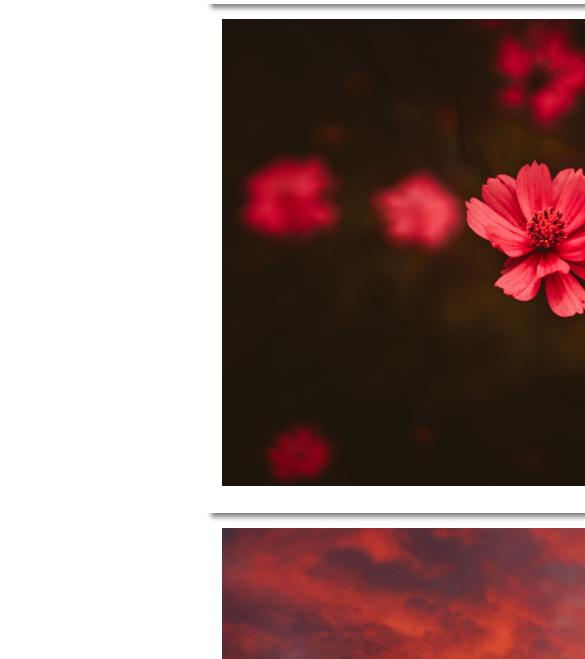
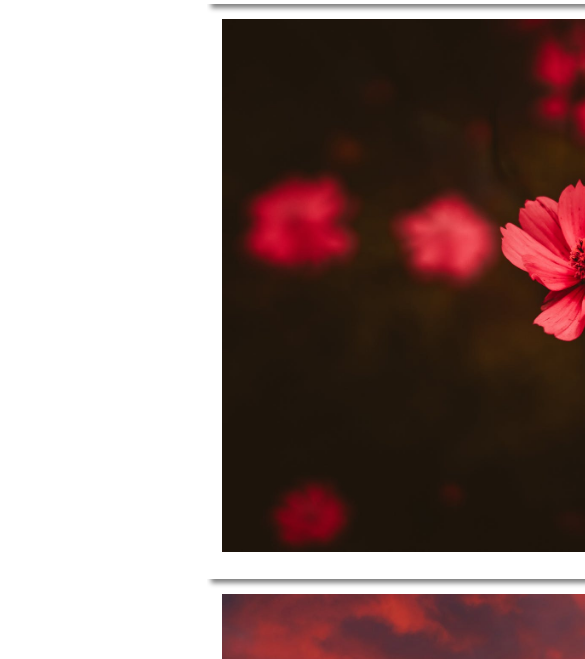
Before and after one commit to natalie-ori/photo-gallery, a plain HTML site: page index.html in a window 390 px wide. Shown: the part 185-844 px from the top of the page, 585 px wide, since content can reach past the window. Drawn offline with Linux system fonts and the light colour scheme; a web font is replaced by a local one.

Commit message:
Update styles.css

```diff
--- a/styles.css
+++ b/styles.css
@@ -54,14 +54,14 @@ section{
 
 }
 
-@media screen and (max-width: 800px){
+@media screen and (max-width: 830px){
 article{
   display: flex;
   flex-direction: column;
 }
 img {
   height: auto;
-  width: 700px;
+  width: 800px;
   box-shadow: 10px 10px 5px grey;
   padding: 15px;
 }
```
